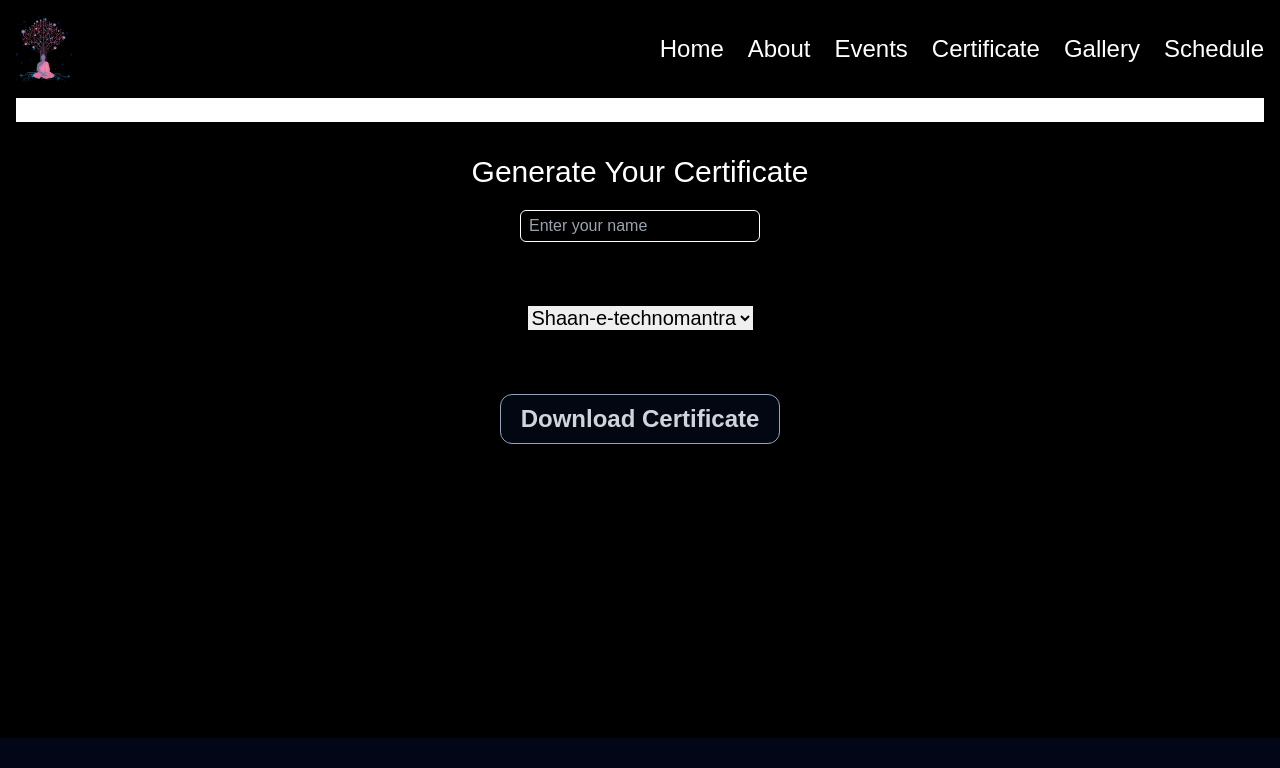
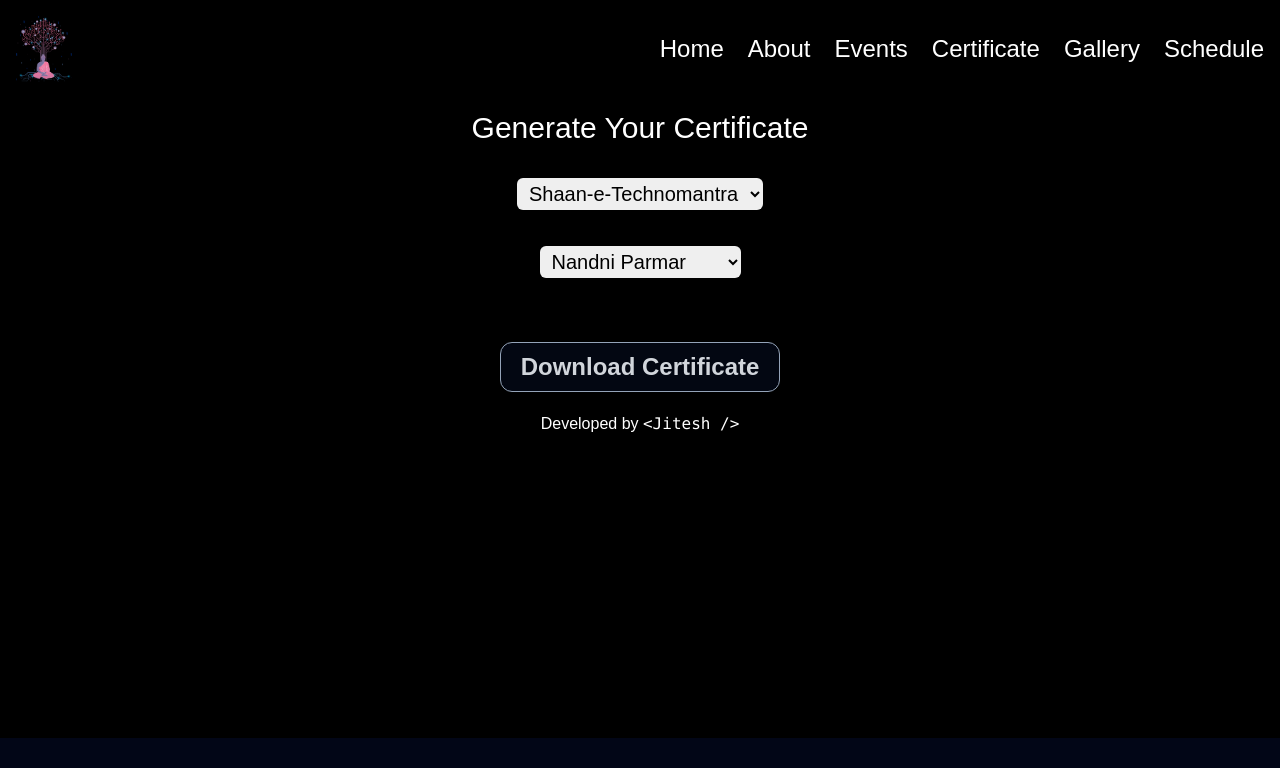
Before and after one commit to Jitesh38/technomantra, a React (Vite) app: page /certificate in a window 1280 px wide. Shown: the top 768 px of the page. Built offline with nearby package versions, Linux system fonts and the light colour scheme; a web font is replaced by a local one.

Commit message:
demo of ecertficate

```diff
--- a/src/components/Certificate.jsx
+++ b/src/components/Certificate.jsx
@@ -1,23 +1,25 @@
 import React from "react";
 import Ecertificate from "../ecertificate.png";
-import { Button } from "@/components/ui/button";
+import data from "./participants";
 
 function Certificate() {
+  const [game, setGame] = React.useState("Shaan-e-Technomantra");
+  const [name, setName] = React.useState("");
+  const igame = data.find((idata) => idata.game === game);
   const generateCertificate = () => {
     console.log("function invoked ", Ecertificate);
     const { jsPDF } = window.jspdf;
     const doc = new jsPDF({ orientation: "landscape" });
     const canvas = document.getElementById("certificateCanvas");
     const ctx = canvas.getContext("2d");
-    // const name = document.getElementById("name").value;
-    const name = "Jitesh";
-    const game = document.getElementById("game").value;
+    const participant = name;
+    const gamename = game;
 
-    if (!game) {
+    if (!gamename) {
       alert("Please select the game");
       return;
     }
-    if (!name) {
+    if (!participant) {
       alert("Please enter your name");
       return;
     }
@@ -32,8 +34,8 @@ function Certificate() {
       ctx.font = "40px Arial";
       ctx.fillStyle = "black";
       ctx.textAlign = "center";
-      ctx.fillText(name, canvas.width / 2, canvas.height / 2 + 15);
-      ctx.fillText(game, canvas.width / 2, canvas.height / 2 + 85);
+      ctx.fillText(participant, canvas.width / 2, canvas.height / 2 + 15);
+      ctx.fillText(gamename, canvas.width / 2, canvas.height / 2 + 85);
 
       const imgData = canvas.toDataURL("image/png");
       doc.addImage(imgData, "PNG", 10, 10, 280, 200);
@@ -42,34 +44,47 @@ function Certificate() {
   };
   return (
     <div className="flex justify-start items-center flex-col text-white zain-regular min-h-[80vh] w-full gap-5 px-4">
-      <marquee behavior="" direction="rtl" className="text-red-500 bg-white">NOTE:Certificate will be downloadable after Technomantra</marquee>
-      <h2 className=" text-2xl md:text-3xl mt-3">
-        Generate Your Certificate
-      </h2>
 
-      <input
-        type="text"
-        id="name"
-        placeholder="Enter your name"
-        className="h-8 p-2 w-60 bg-black text-white border border-white rounded-md"
-      />
-      <br />
+      <h2 className=" text-2xl md:text-3xl m-3">Generate Your Certificate</h2>
+
       <select
         name="game"
         id="game"
         title="Select the game"
-        className="text-black md:text-xl sm:text-lg text-sm"
+        className="text-black md:text-xl sm:text-lg rounded-md px-2 py-1"
+        onChange={(e) => setGame(e.target.value)}
       >
-        <option value="Shaan-e-technomantra">Shaan-e-technomantra</option>
-        <option value="Tech Rangoli">Tech Rangoli</option>
-        <option value="Guess the Mess">Guess the Mess</option>
+        {data.map((idata) => (
+          <option value={idata.game} key={idata.id}>
+            {idata.game}
+          </option>
+        ))}
       </select>
+
+      <select
+        name="participant"
+        id="participant"
+        title="Select name"
+        className="text-black md:text-xl sm:text-lg rounded-md px-2 py-1 mt-4"
+        onChange={(e) => setName(e.target.value)}
+      >
+        {igame.participant.map((idata) => (
+          <option value={idata} key={idata}>
+            {idata}
+          </option>
+        ))}
+      </select>
+
       <br />
-      <button onClick={generateCertificate} className="px-5 p-2 border text-2xl border-slate-400 bg-gray-950 text-gray-300 zain-bold rounded-xl">
+      <button
+        onClick={generateCertificate}
+        className="px-5 p-2 border text-2xl border-slate-400 bg-gray-950 text-gray-300 zain-bold rounded-xl"
+      >
         Download Certificate
       </button>
 
       <canvas id="certificateCanvas" className="hidden"></canvas>
+      <p>Developed by <a href="https://portfolio-jitesh.vercel.app/"><code> &lt;Jitesh /&gt;</code></a></p>
     </div>
   );
 }
--- /dev/null
+++ b/src/components/participants.js
@@ -0,0 +1,120 @@
+const data = [
+    {
+        id: 1,
+        game: "Shaan-e-Technomantra",
+        participant: [
+            "Nandni Parmar", "Bhavik Rathod", "Gohel Siddharaj", "Darshan Shankhla", "Gediya Yashasvi", "Koshti Meet", "Faizan Pathan", "Manav Chavla", "Meet Shrimali", "Smit Desai", "Prajapati Prince", "Dixit", "Harjani Bhavin", "Rajput Vishwa", "Rohan Doriya", "Yash Gangavani"
+
+        ]
+    },
+    {
+        id: 2,
+        game: "Mumble it",
+        participant: [
+           "Vishva Parmar", "Paryul Jain", "Het Gohil", "Charmi Dobariya", "Ritu Vanand", "Khushbu Jadav", "Krishna", "Nehanshi", "Anjali Mehta", "Ashvee Jaiswal", "Anushree Badole", "Zeel Modi", "Patel Dhwani", "Dodiya Chirangi", "Makwana Shruti", "Sanghvi Hirvi", "Shah Khushi", "Ambaliya Dharmik", "Riddhi Panchal", "Dhrumi Thakkar", "Vaishnavi Mali", "Devanshi Raval", "Rathod Riddhi", "Baliwala Shifa", "Patel Rahi", "Gohil Binal", "Meshva", "Saloni", "Yatri Ghohel", "Vnashika Mahakale", "Vaghela Dhwanit", "Jignesh Dhobi", "Chauhan Mahi", "Aaseri Nitu", "Shah Mahek", "Bhavik Rathod", "Patel Kashish", "Krupali Barejiya", "Dishant Patel", "Kaushik Babariya", "Dhara Parmar", "Khushi", "Jiya", "Richa", "Aaradhya", "Dhara", "Dratisti", "Shreya", "Vishwa", "Vidhi", "Shah Vishwa", "Thakkar Miloni", "Solanki Kashish", "Prajapti Avani", "Riddhi Rathod", "Solanki Minal", "Marwadi Meshwa", "Patel Krisha", "Thakor Priyanka", "Mansi", "Dhruvisha", "Modi Honey", "Shreya Prajapati", "Patel Trisha", "Parmar Zalak", "Solanki Nidhi", "Ziya Kalikar", "Rajvi Pansuriya", "Riddhi Malaviya", "Imanshi Manguthiya", "Sakariya Shrushti", "Makawana Aarti", "Kavar Akshi", "Anushka Goswami", "Anjalli Singh"
+        ]
+    },
+    {
+        id: 3,
+        game: "Web Wonder",
+        participant: [
+            "Raj Chandel", "Makwana Vivek", "Doshi Het", "Meet Shrimali", "Makwana Hitesh", "Prajapati Dixit", "Prajapati Harish", "Prajapati Prince", "Darji Vishal", "Sidhhraj Gohel", "Malaviya Riddhi", "Varshil Parmar", "Nandni Parmar", "Dev Valand", "Meet Swami", "Axali Lakhani", "Prajapati Vishnu", "Kota Riya", "Harjani Bhavin"
+        ]
+    },
+    {
+        id: 4,
+        game: "Tug of War",
+        participant: [
+            "Vihaan Vora", "Meet Vasoya", "Mitraraj", "Harshul Yogi", "Hinal Mali", "Patel Trisha", "Parmar Zalak", "Solanki Nidhi", "Riddesh Raval", "Aryan Nayak", "Het Gohil", "Sujal", "Chintan", "Priyanshi Patel", "Anish Jethva", "Limbahiya Yashvi", "Prem Barot", "Prince Dave", "Parthis Dave", "Meet Barot", "Shruti Lakhamani", "Algotar Alpesh", "Makwana Aakash", "Laksh Shah", "Palash Jaydip", "Rudra", "Priyansh", "Anand", "Darshan", "Aeshu", "Mansuri Aaisha", "Mansuri Alia", "Chaudhary Yashvi", "Dabhi Riddhi", "Patel Ishika", "Aditya Barot", "Yash Panchal", "Himesh Myngapati", "Khyati Prajapati", "Jhanvi Tank", "Axali Lakhani", "Daksh Chauhan", "Bhavin Harjani", "Divyesh", "Krish Donda", "Aryan", "Mayur", "Harikrushn", "Nirav", "Vidhi"
+
+        ]
+    },
+    {
+        id: 5,
+        game: "Quizzy Buzzers",
+        participant: [
+            "Riddhesh Raval", "Dhruv Yadav", "Shah Moksha", "Abhijit Chauhan", "Koshti Meet", "Gediya Yashasvi", "Panchal Riddhi", "Raval Devanshi", "Jaimin", "Yash", "Bharwad Jil", "Barbhaya Jahnvi", "Khushi Darji", "Keya Shah", "Bhavik Rathod", "Umang Rathod", "Shah Mahek", "Raval Harsh", "Khushi", "Diya Shah", "Shrey", "Dhairya", "Dhara", "Shreya", "Smit Desai", "Kashyap Galiya", "Mistry Rutvik", "Makawana Dhyey", "Khushi", "Naushin", "Bhavya Mori", "Padhiyar Zeel"
+        ]
+    },
+    {
+        id: 6,
+        game: "Quick Pick",
+        participant: [
+            "Pratham Jain", "Prajapti Avani", "Solanki Kashish", "Shah Vishwa", "Marvadi Nandani", "Gohel Dhruvi", "Makwana Nitin", "Aryan Patel", "Barot Sahil", "Vansh Patel", "Shubh Kotak", "Parth Vyas", "Rakholiya Shubham", "Mali Dhruv", "Thakor Nakul", "Parekh Khushal", "Bholani Uday", "Patel Jay", "Deep Bhimani", "Drasang Dudhar", "Bhardva Nidhi", "Dobaliya Charmi", "Vatvana Ronak", "Harjani Bhavin", "Mahi Mendha"
+        ]
+    },
+    {
+        id:7,
+        game: "Query Killer",
+        participant: [
+            "Pawan Kewlani", "Bhavya Mori", "Mahi Naai", "Aaryan Nayak", "Pathan Rifaut", "Prajapati Dixit", "Patel Aasmi", "Pata Shruti", "Patel Beena", "Jay Mehta", "Tanish Jogu", "Shah Priyansh", "Aanand Mariya", "Jayesh Sonagara", "Tejashvi Kanthra", "Ziya Kalikar", "Makwana Hitesh", "Twisha Thummar", "Varshil Parmar", "Ashutosh Dave", "Shaikh Salik", "Mansuri Noman", "Anand Kanazariya", "Sumit Chetava", "Diya Shah", "Hima Khambhayata", "Shah Honey", "Pranjal", "Riddhesh Raval", "Baliwala Shifa", "Krish", "Rudra", "Priyansh", "Yash Thummar", "Vavaliya Janvi", "Kwity Modi", "Samiksha Jaiswal", "Darji Disha", "Gupta Shivani", "Diya Darji", "Hiren Vaghela", "Dhruv Rapriya", "Darshan Dudhar", "Kathiriya Harsh", "Himesh Myngapati", "Kavya Patel", "Om Patel", "Davra Laksh", "Princy Patel", "Harsoda Mansi", "Malek Nigar", "Joshi Aakanksha", "Chaudhary Kashish", "Vidhi Gohel", "Bharwad Jil", "Barbhaya Jahnvi", "Prajapati Aesha", "Prajapati Shrusti", "Vedanshi Dungrani", "Vidhi Parmar", "Pathan Anamnaaz", "Khatri Krishna", "Vaddoriya Krishna", "Harjani Bhavin", "Rohan Doriya", "Khatik Kashish"
+
+        ]
+    },
+    {
+        id: 8,
+        game: "Poster Pallet",
+        participant: [
+            "Nidhi Singara", "Nadani Soni", "Grena Patel", "Kathiriya Nensi", "Sanya Choursiya", "Luhar Ankit", "Yatri Gohel", "Vansh Balyan"
+        ]
+    },
+    {
+        id: 9,
+        game: "IT Rangoli",
+        participant: [
+            "Jitesh"
+        ]
+    },
+    {
+        id: 10,
+        game: "IT Preneurship",
+        participant: [
+            "Jitesh"
+        ]
+    },
+    {
+        id: 11,
+        game: "Cook Without Fire",
+        participant: [
+            "Jitesh"
+        ]
+    },
+    {
+        id: 12,
+        game: "Circuit Coder",
+        participant: [
+            "Jitesh"
+        ]
+    },
+    {
+        id: 13,
+        game: "Bujo To Jaano",
+        participant: [
+            "Jitesh"
+        ]
+    },
+    {
+        id: 14,
+        game: "Bug Hunt",
+        participant: [
+            "Jitesh"
+        ]
+    },
+    {
+        id: 15,
+        game: "BGMI",
+        participant: [
+            "Jitesh"
+        ]
+    },
+    {
+        id: 16,
+        game: "Beg Borrow Steal",
+        participant: [
+            "Jitesh"
+        ]
+    },
+
+]
+
+export default data
```
